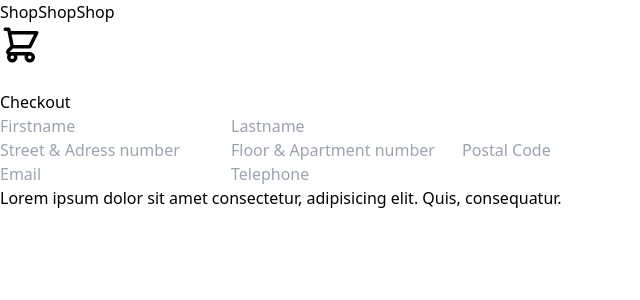
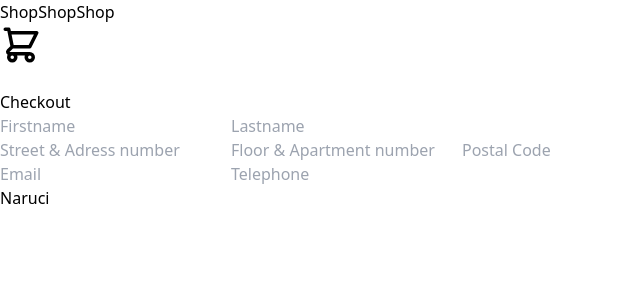
Before and after one commit to radosav-perisic/rj-tech, a React (Vite) app in the folder rj-tech/: page /checkout in a window 1280 px wide. Shown: the top 300 px of the page, without its empty margins (0-640 px from the left). Built offline with nearby package versions, Linux system fonts and the light colour scheme.

Commit message:
Replace Lorem Ipsum with relevant text

```diff
--- a/rj-tech/src/pages/Checkout.jsx
+++ b/rj-tech/src/pages/Checkout.jsx
@@ -58,7 +58,7 @@ const Checkout = () => {
             className="my-3 lg:ml-[50px] ml-[28px] lg:w-[300px] w-[150px] rounded-sm outline-[#838382] outline outline-[0.1px] p-2"
           />
         </div>
-        <p>Lorem ipsum dolor sit amet consectetur, adipisicing elit. Quis, consequatur.</p>
+        <p>Naruci</p>
       </form>
     </div>
     </>
```
